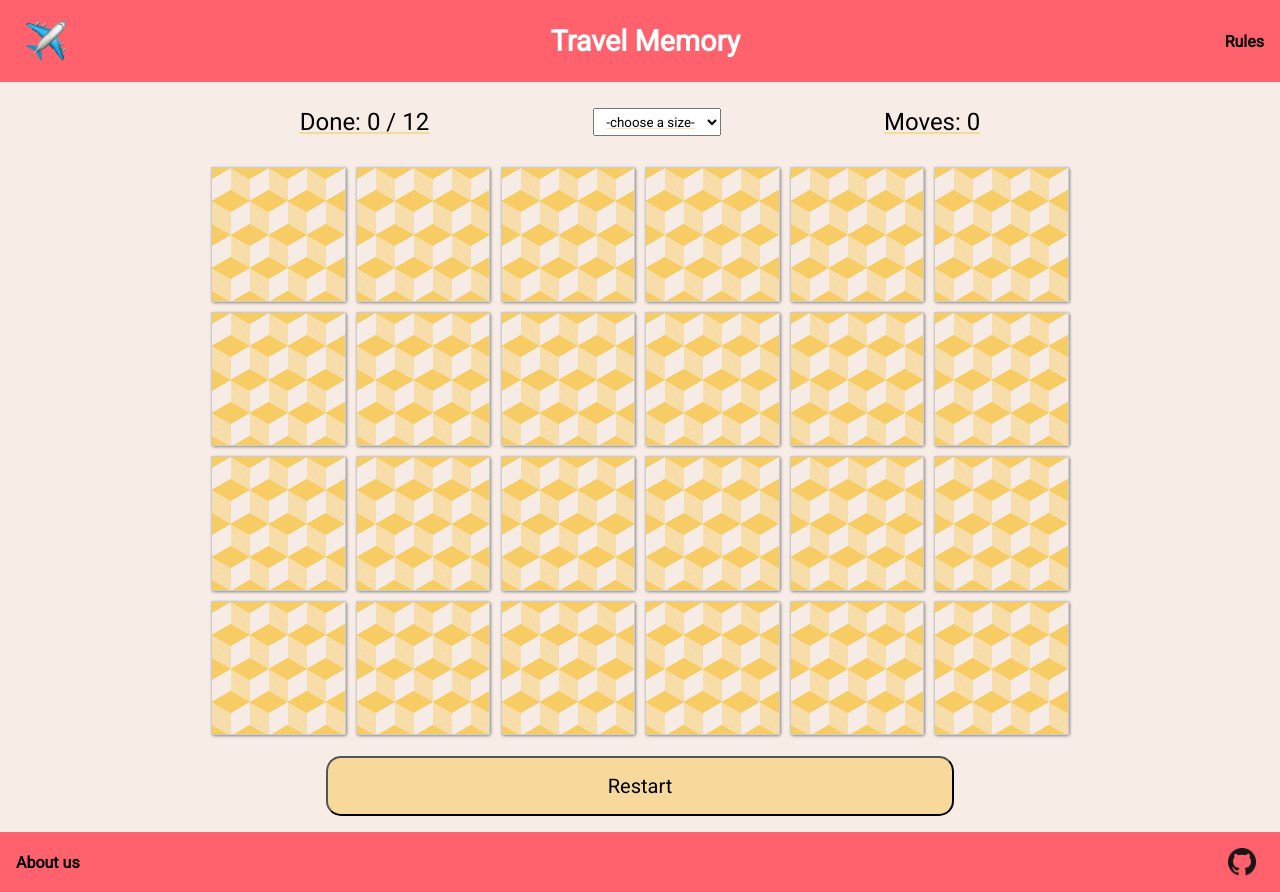
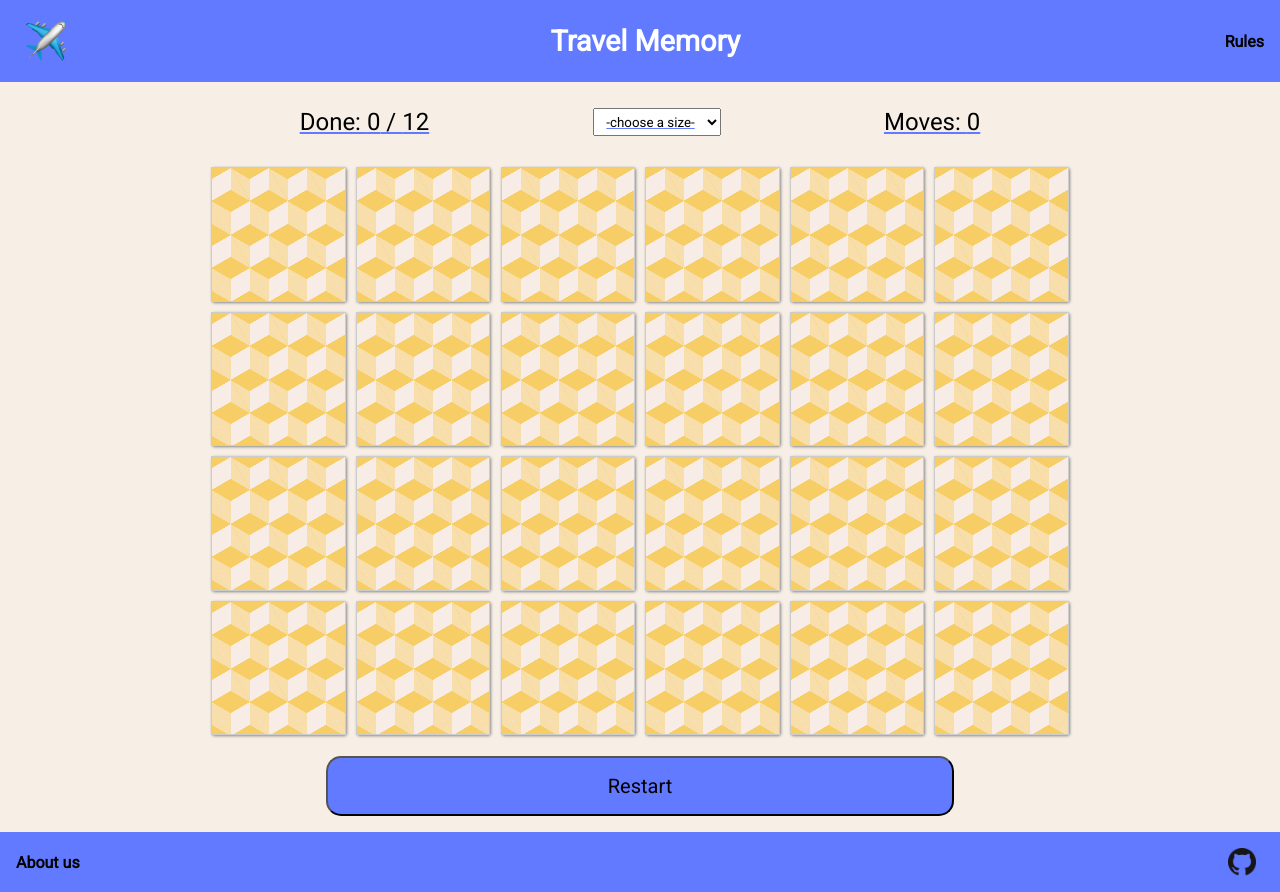
Before and after one commit to Hackathon-december-2022/Travel-memory-game, a React (Create React App) app: page / in a window 1280 px wide. Built offline with nearby package versions, Linux system fonts and the light colour scheme.

Commit message:
change colors

```diff
--- a/src/App.css
+++ b/src/App.css
@@ -7,7 +7,7 @@
   font-family: var(--base-font);
 }
 
-:root {
+/*:root {
   --base-font: "Roboto", sans-serif;
   --primary-accent: #f7ece6;
   --secondary-accent: #f7c54577;
@@ -16,4 +16,15 @@
   --primary-card: #f7ece6;
   --secondary-card: #f7c545;
   --third-card: #f7c54577;
+}*/
+
+:root {
+  --base-font: "Roboto", sans-serif;
+  --primary-accent: #f7efe6;
+  --secondary-accent: #617aff;
+  --third-color: #e5e5f7;
+  --fourth-color: #617aff;
+  --primary-card: #f7ece6;
+  --secondary-card: #f7c545;
+  --third-card: #f7c54577;
 }
```
